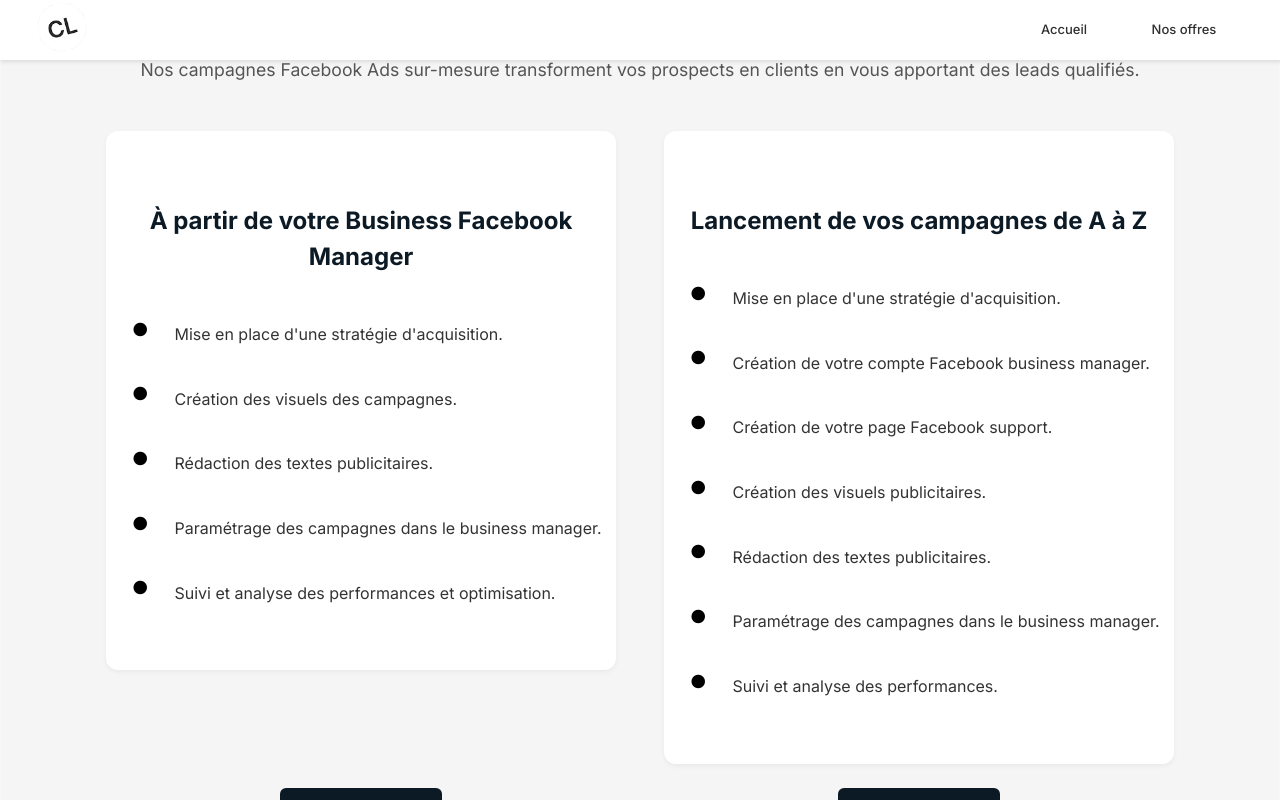
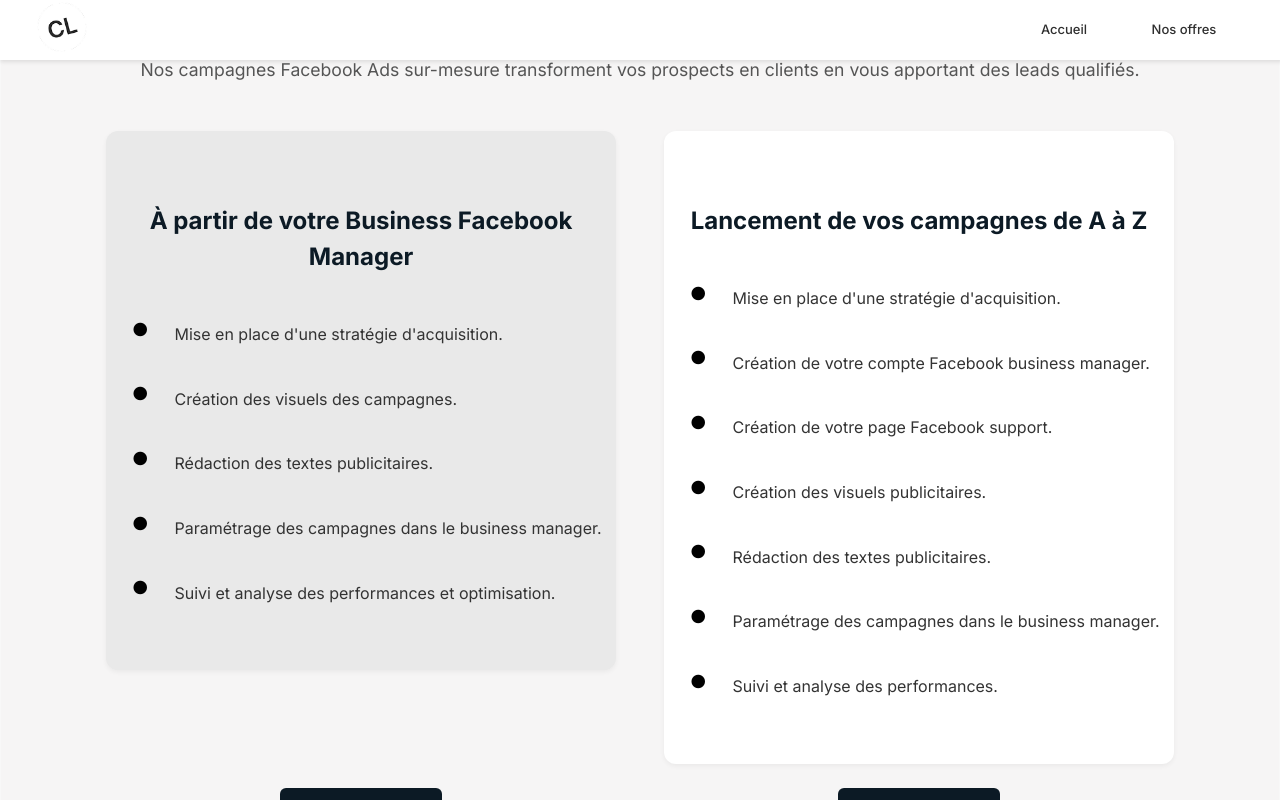
Before and after one commit to MARCOOOOOOOOOOOOOOOOO123/cockpit-lead, a Next.js app: page / in a window 1280 px wide. In both pictures the pointer is over the element 361 px from the left and 1193 px from the top of the page. Shown: the part 793-1593 px from the top of the page. Built offline with nearby package versions, Linux system fonts and the light colour scheme.

Commit message:
Update OffersSection.module.css

```diff
--- a/src/styles/OffersSection.module.css
+++ b/src/styles/OffersSection.module.css
@@ -56,8 +56,12 @@
   max-width: 409px; /* La carte prend la largeur de son wrapper */
   flex-grow: 0; /* Empêche la carte de s'étirer (elle prendra la hauteur de son contenu) */
   margin-right: auto; /* Empêche le bouton de s'éloigner de la carte */
+ transition: background-color 0.3s ease; /* Ajout d'une transition pour un effet doux */
 }
 
+.offerCard:hover {
+  background-color: #e9e9e9; /* Couleur grise moyenne au survol */
+}
 
 .cardTitle {
   justify-self: center;
```
